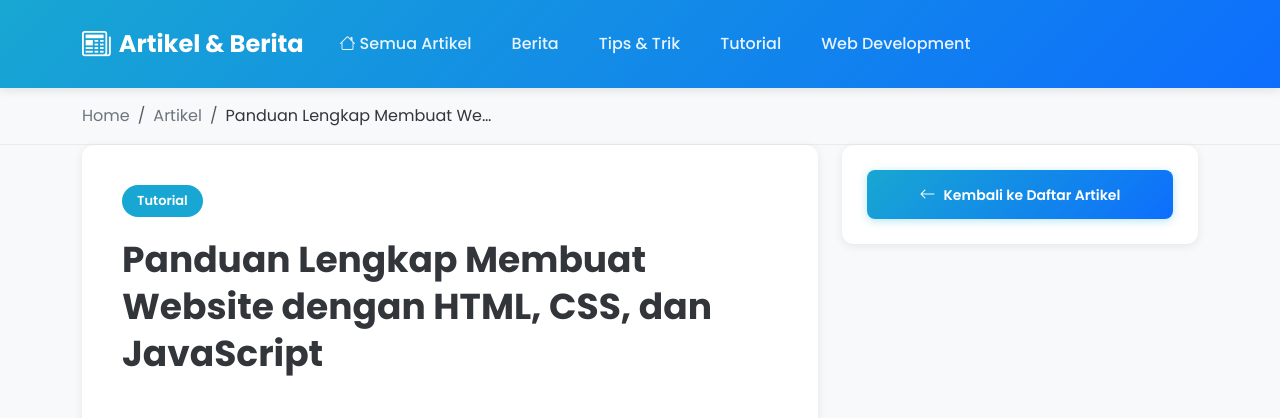
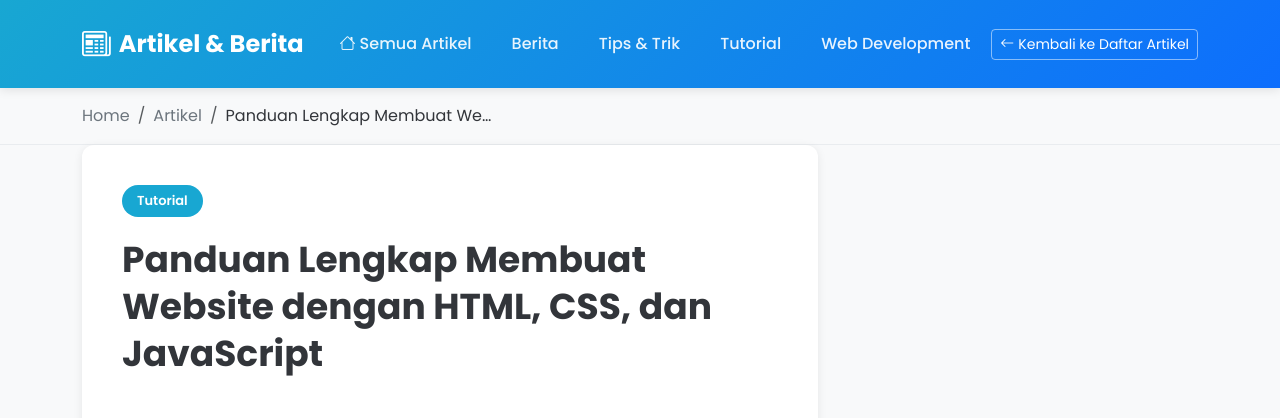
Before and after one commit to riskinurhadi/dibikininweb, a PHP site: page /media/detail.php?slug=panduan-lengkap-membuat-website in a window 1280 px wide. Shown: the top 418 px of the page. Run offline with PHP 8.4, Linux system fonts and the light colour scheme; the visitor is signed in with stand-in values (Sample User, id 1); data comes from the database, SQL or seed files in the repository.

Commit message:
modified:   media/detail.php

```diff
--- a/media/detail.php
+++ b/media/detail.php
@@ -233,6 +233,11 @@ if ($pdo) {
                         <?php endforeach; ?>
                     <?php endif; ?>
                 </ul>
+                <div class="d-flex">
+                    <a href="index.php" class="btn btn-outline-light btn-sm">
+                        <i class="bi bi-arrow-left me-1"></i>Kembali ke Daftar Artikel
+                    </a>
+                </div>
             </div>
         </div>
     </nav>
@@ -332,12 +337,7 @@ if ($pdo) {
 
             <!-- Sidebar -->
             <div class="col-lg-4">
-                <!-- Back Button -->
-                <div class="sidebar-card mb-4">
-                    <a href="index.php" class="btn-back-article w-100">
-                        <i class="bi bi-arrow-left me-2"></i>Kembali ke Daftar Artikel
-                    </a>
-                </div>
+                <!-- Sidebar content bisa ditambahkan di sini -->
             </div>
         </div>
     </div>
```
